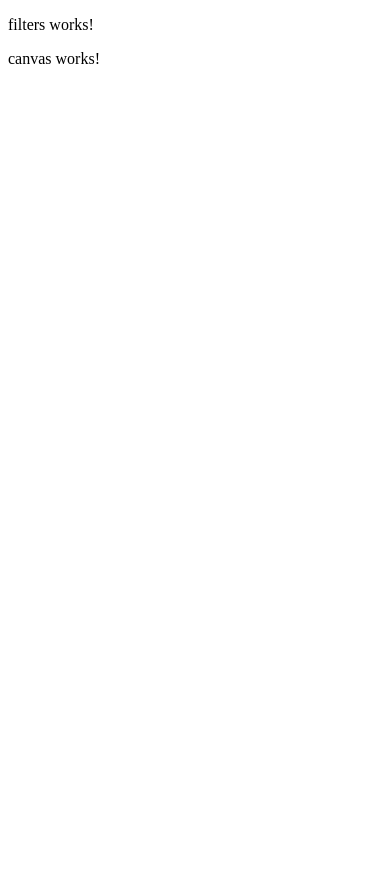
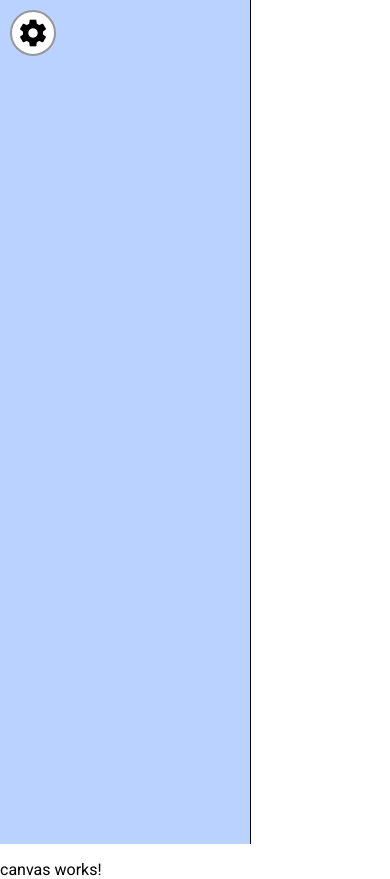
Before and after one commit to steve-dave8/Image-Filters, an Angular app: page / in a window 390 px wide. Before the commit the page ends 844 px from the top, so only its background shows below. Built offline with nearby package versions, Linux system fonts and the light colour scheme.

Commit message:
Add menu button

```diff
--- a/angular.json
+++ b/angular.json
@@ -23,6 +23,7 @@
               "src/assets"
             ],
             "styles": [
+              "./node_modules/@angular/material/prebuilt-themes/deeppurple-amber.css",
               "src/styles.css"
             ],
             "scripts": []
@@ -90,6 +91,7 @@
               "src/assets"
             ],
             "styles": [
+              "./node_modules/@angular/material/prebuilt-themes/deeppurple-amber.css",
               "src/styles.css"
             ],
             "scripts": []
--- a/package.json
+++ b/package.json
@@ -11,10 +11,12 @@
   "private": true,
   "dependencies": {
     "@angular/animations": "^14.1.0",
+    "@angular/cdk": "^14.1.1",
     "@angular/common": "^14.1.0",
     "@angular/compiler": "^14.1.0",
     "@angular/core": "^14.1.0",
     "@angular/forms": "^14.1.0",
+    "@angular/material": "^14.1.1",
     "@angular/platform-browser": "^14.1.0",
     "@angular/platform-browser-dynamic": "^14.1.0",
     "@angular/router": "^14.1.0",
--- a/src/app/app.component.css
+++ b/src/app/app.component.css
@@ -11,6 +11,12 @@
     background-color: white;
     border: 2px solid #979797;
     display: none;
+}
+
+.gear-icon {
+    height: 32px;
+    width: 32px;
+    font-size: inherit;
 }
 
 .spin-open {
@@ -39,3 +45,9 @@
     }
 }
 /*--------------------*/
+
+@media screen and (max-width: 770px) {
+    .settings {
+        display: block;
+    }
+}
--- a/src/app/app.component.html
+++ b/src/app/app.component.html
@@ -1,5 +1,9 @@
-<span class="settings" (click)="toggleMenu($event)">
-  <!-- TODO: use angular material to add settings icon with tooltip -->
+<span class="settings" (click)="toggleMenu($event)"
+  matTooltip="Open/close filters menu."
+  matTooltipPosition="right"
+  matTooltipClass="menu-tooltip"
+>
+  <mat-icon aria-hidden="false" aria-label="filters menu" fontIcon="settings" class="gear-icon"></mat-icon>
 </span>
 <app-filters></app-filters>
 <app-canvas></app-canvas>
--- a/src/app/filters/filters.component.css
+++ b/src/app/filters/filters.component.css
@@ -0,0 +1,8 @@
+aside {
+    height: calc(100vh - 1rem);
+    width: 14rem;
+    padding: 0.5rem 0.8rem;
+    background-color: #bad2ff;
+    border-right: 1px solid black;
+    overflow: auto;
+}
--- a/src/app/filters/filters.component.html
+++ b/src/app/filters/filters.component.html
@@ -1 +1,3 @@
-<p>filters works!</p>
+<aside>
+
+</aside>
--- a/src/index.html
+++ b/src/index.html
@@ -10,6 +10,9 @@
       content="Web app created with Angular"
   />
   <title>Image Filters</title>
+  <link rel="preconnect" href="https://fonts.gstatic.com">
+  <link href="https://fonts.googleapis.com/css2?family=Roboto:wght@300;400;500&display=swap" rel="stylesheet">
+  <link href="https://fonts.googleapis.com/icon?family=Material+Icons" rel="stylesheet">
 </head>
 <body>
   <app-root></app-root>
--- a/src/styles.css
+++ b/src/styles.css
@@ -1 +1,25 @@
 /* You can add global styles to this file, and also import other style files */
+:root {
+    --tooltip-arrow-width: 10px;
+}
+
+html, body { height: 100%; }
+body { margin: 0; font-family: Roboto, "Helvetica Neue", sans-serif; }
+
+.menu-tooltip {
+    overflow: visible !important;
+    margin: 0 0 0 calc(var(--tooltip-arrow-width) + 5px) !important;
+}
+
+.menu-tooltip::before {
+    content: '';
+    width: 0;
+    height: 0;
+    border-top: var(--tooltip-arrow-width) solid transparent;
+    border-bottom: var(--tooltip-arrow-width) solid transparent;
+    border-right: var(--tooltip-arrow-width) solid #262626;
+    position: absolute;
+    top: calc(50% - var(--tooltip-arrow-width));
+    left: calc(-1 * var(--tooltip-arrow-width));
+    opacity: 0.7;
+}
```
Also changed, not shown: src/app/app.module.ts (+7 -1 lines), 1 other file (tests, documents, lock files or other folders).
